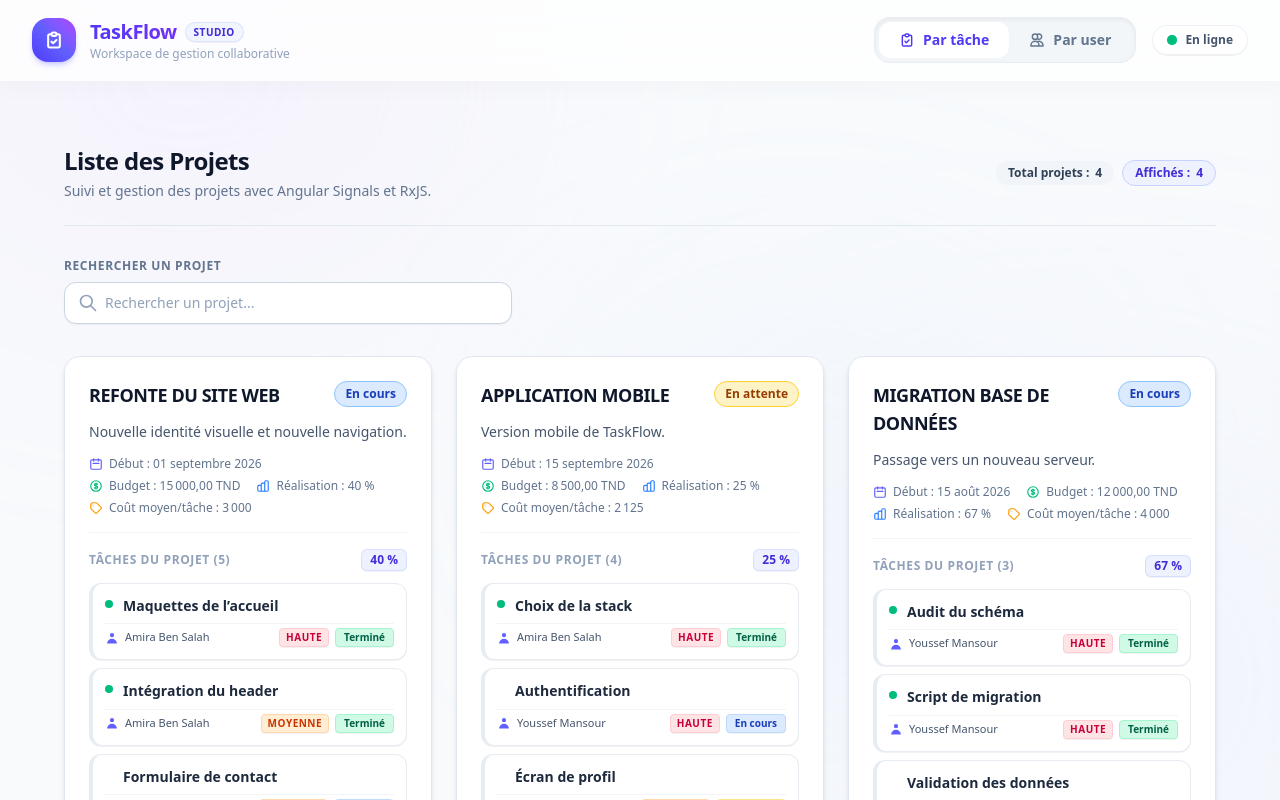
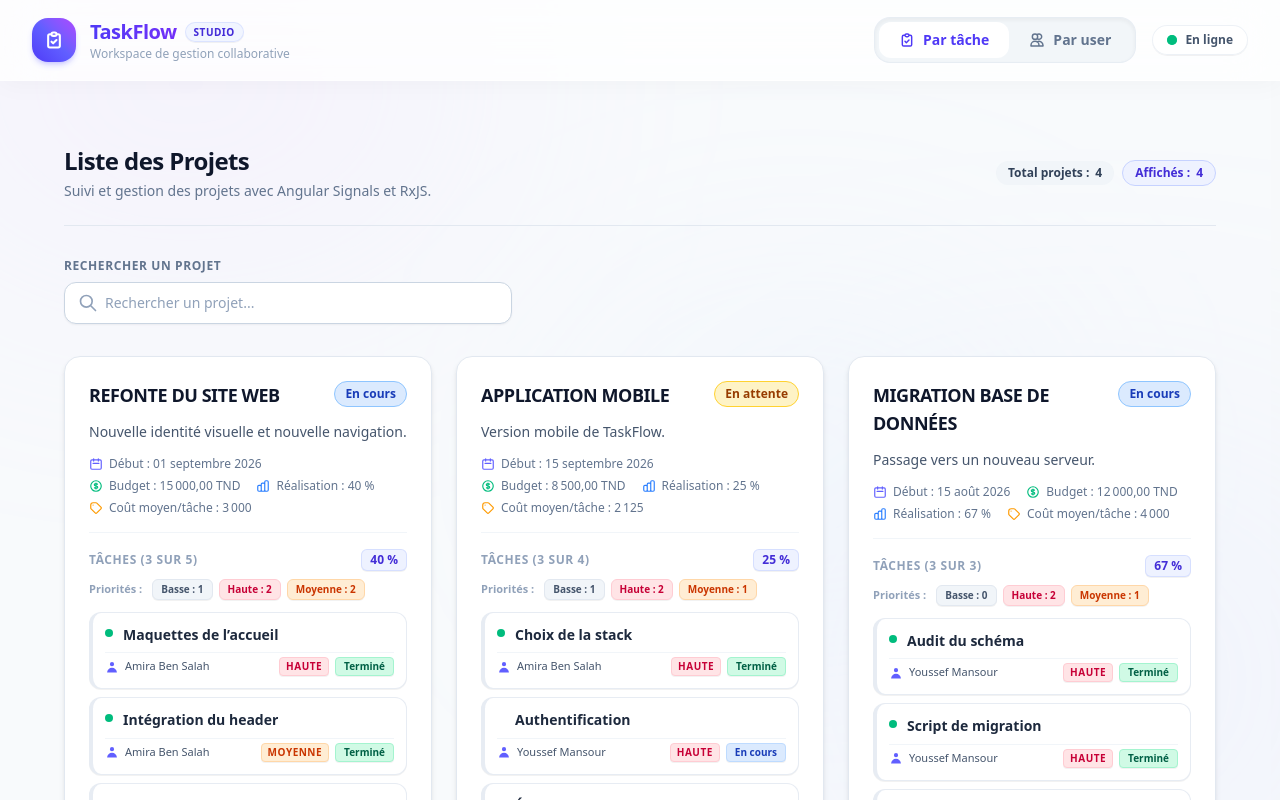
Before and after one commit to omarsafi3/tp_front, an Angular app in the folder TaskFlow/: page / in a window 1280 px wide. Shown: the top 800 px of the page. Built offline with nearby package versions, Linux system fonts and the light colour scheme.

Commit message:
feat(projects): limit displayed tasks to first 3 using slice pipe and show tasks by priority with keyvalue pipe

```diff
--- a/TaskFlow/src/app/features/projects/components/project-card/project-card.html
+++ b/TaskFlow/src/app/features/projects/components/project-card/project-card.html
@@ -68,15 +68,32 @@
 
     <!-- Partie 6.3 : Input entre composants - transmission des tâches à TaskList -->
     <div class="pt-4 border-t border-slate-100">
-      <div class="flex items-center justify-between mb-3">
+      <div class="flex items-center justify-between mb-2">
         <h4 class="text-xs font-semibold uppercase tracking-wider text-slate-400">
-          Tâches du projet ({{ project().tasks.length }})
+          Tâches ({{ (project().tasks | slice:0:3).length }} sur {{ project().tasks.length }})
         </h4>
         <span class="text-xs font-bold text-indigo-700 bg-indigo-50 px-2 py-0.5 rounded-md border border-indigo-200/60 shadow-2xs">
           {{ completionRate() | percent:'1.0-0' }}
         </span>
       </div>
-      <app-task-list [tasks]="project().tasks" />
+
+      <!-- Étape 7 : Afficher le nombre de tâches par priorité avec keyvalue -->
+      @if (project().tasks.length > 0) {
+        <div class="mb-3 flex flex-wrap items-center gap-1.5">
+          <span class="text-[11px] font-semibold text-slate-400 mr-1">Priorités :</span>
+          @for (item of tasksByPriority() | keyvalue; track item.key) {
+            <span
+              class="inline-flex items-center px-2 py-0.5 rounded-md text-[10px] font-bold border shadow-2xs"
+              [ngClass]="getPriorityBadgeClass(item.key)"
+            >
+              {{ item.key }} : {{ item.value }}
+            </span>
+          }
+        </div>
+      }
+
+      <!-- Étape 6 : N’afficher que les 3 premières tâches du projet (slice) -->
+      <app-task-list [tasks]="project().tasks | slice:0:3" />
     </div>
   </div>
 
--- a/TaskFlow/src/app/features/projects/components/project-card/project-card.ts
+++ b/TaskFlow/src/app/features/projects/components/project-card/project-card.ts
@@ -40,6 +40,33 @@ export class ProjectCard {
     return budget / taskCount;
   });
 
+  // Nombre de tâches par priorité pour le pipe keyvalue (Basse, Haute, Moyenne)
+  readonly tasksByPriority = computed<Record<string, number>>(() => {
+    const counts: Record<string, number> = {
+      Basse: 0,
+      Haute: 0,
+      Moyenne: 0,
+    };
+    for (const task of this.project().tasks) {
+      if (task.priority in counts) {
+        counts[task.priority]++;
+      }
+    }
+    return counts;
+  });
+
+  getPriorityBadgeClass(priority: string): string {
+    switch (priority) {
+      case 'Haute':
+        return 'bg-rose-100 text-rose-700 border-rose-200';
+      case 'Moyenne':
+        return 'bg-orange-100 text-orange-700 border-orange-200';
+      case 'Basse':
+      default:
+        return 'bg-slate-100 text-slate-600 border-slate-200';
+    }
+  }
+
   // Partie 6.4 & 6.5 : Méthode appelée au clic sur le bouton Sélectionner
   selectProject(): void {
     this.projectSelected.emit(this.project());
```
